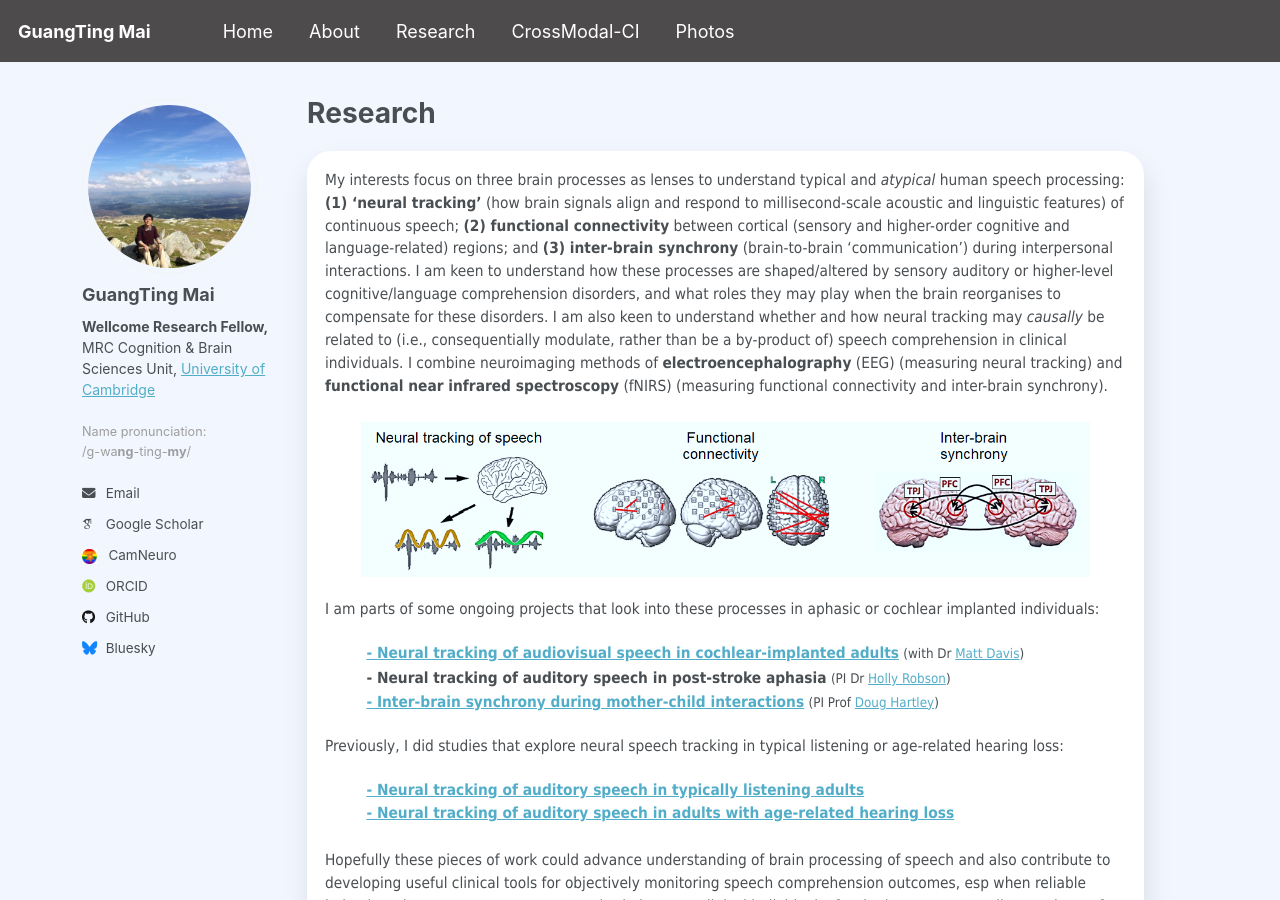
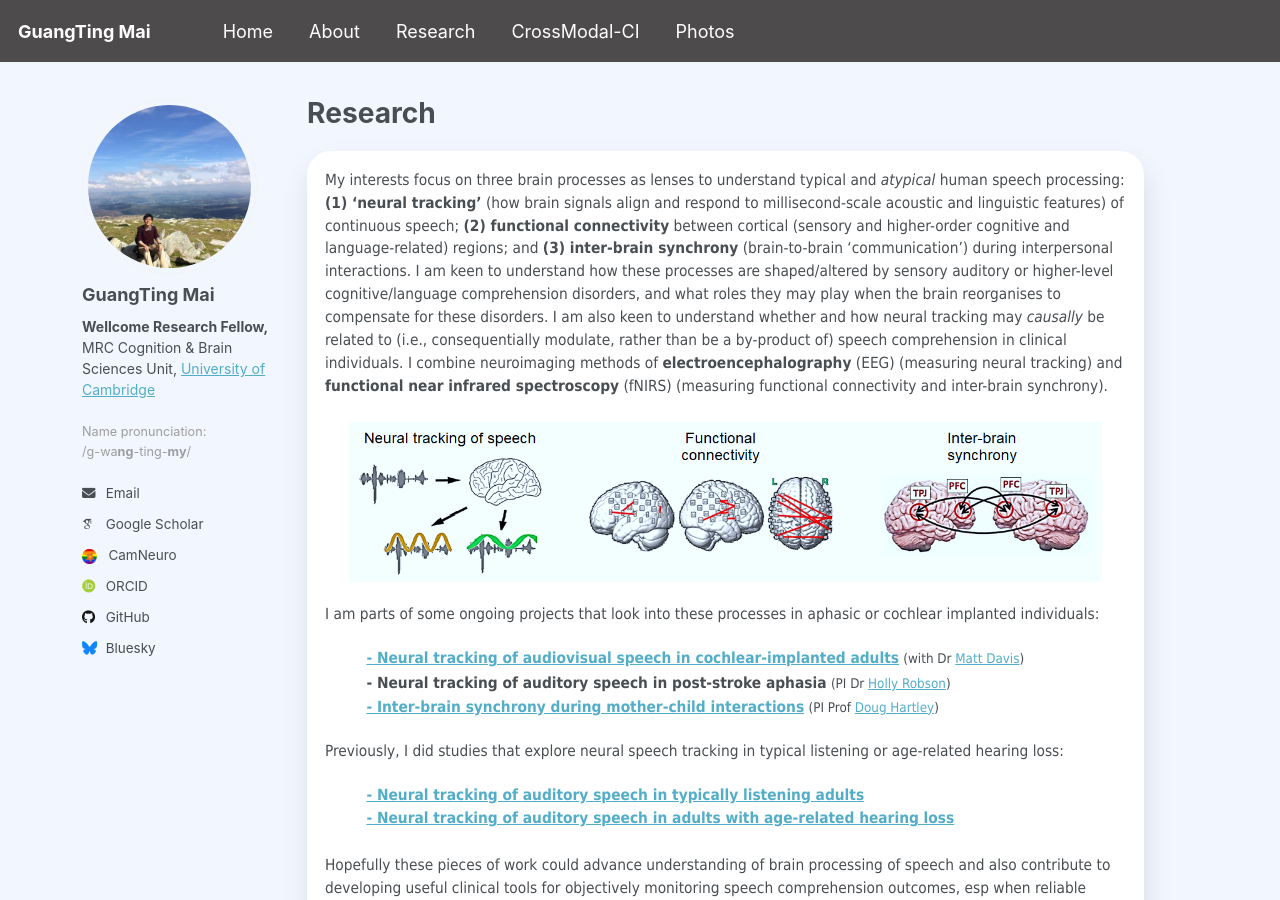
Before and after one commit to guangtingmai/guangtingmai.github.io, a Jekyll site: the page built from _pages/research.html, in a window 1280 px wide and 900 px high. Built offline with Jekyll 4.4.1, drawn with Linux system fonts in a browser that asks for light colours; some web fonts are replaced.

Commit message:
Update research.html

```diff
--- a/_pages/research.html
+++ b/_pages/research.html
@@ -14,7 +14,7 @@
   <strong>electroencephalography</strong> (EEG) (measuring neural tracking) and <strong>functional near infrared spectroscopy</strong> (fNIRS)
   (measuring functional connectivity and inter-brain synchrony).</span></p>
 <p align="center">
-  <img src="https://guangtingmai.github.io/images/brain_processes.png" width="91%">
+  <img src="https://guangtingmai.github.io/images/brain_processes.png" width="94%">
 </p>
 <p><span style="font-size: 11.5pt;font-family: Tahoma;line-height: 1.2;display: block;margin-bottom: 0.05vh">I am parts of some ongoing projects that look into these processes in aphasic or cochlear implanted individuals:</span></p>
 <p>
```
